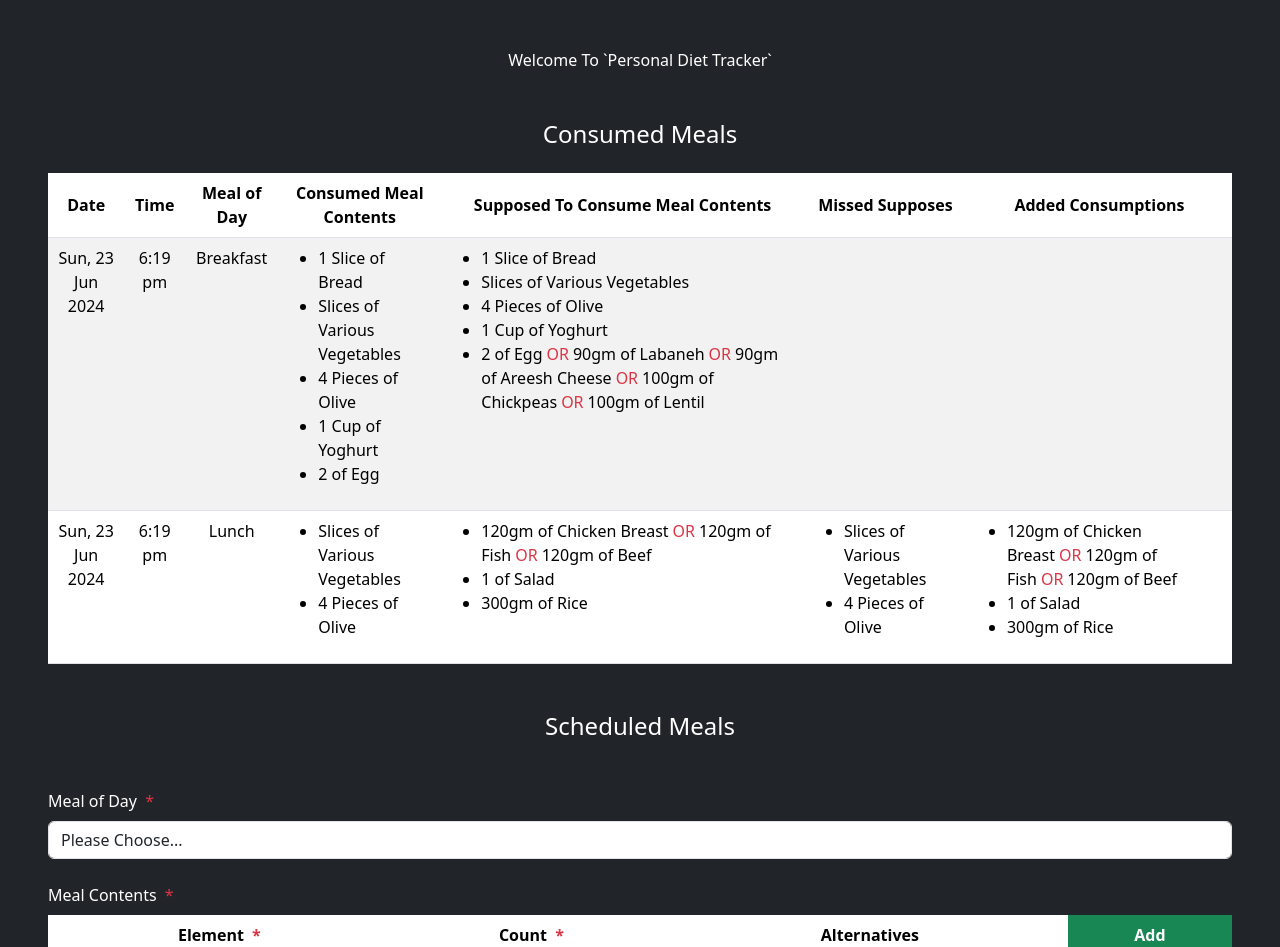
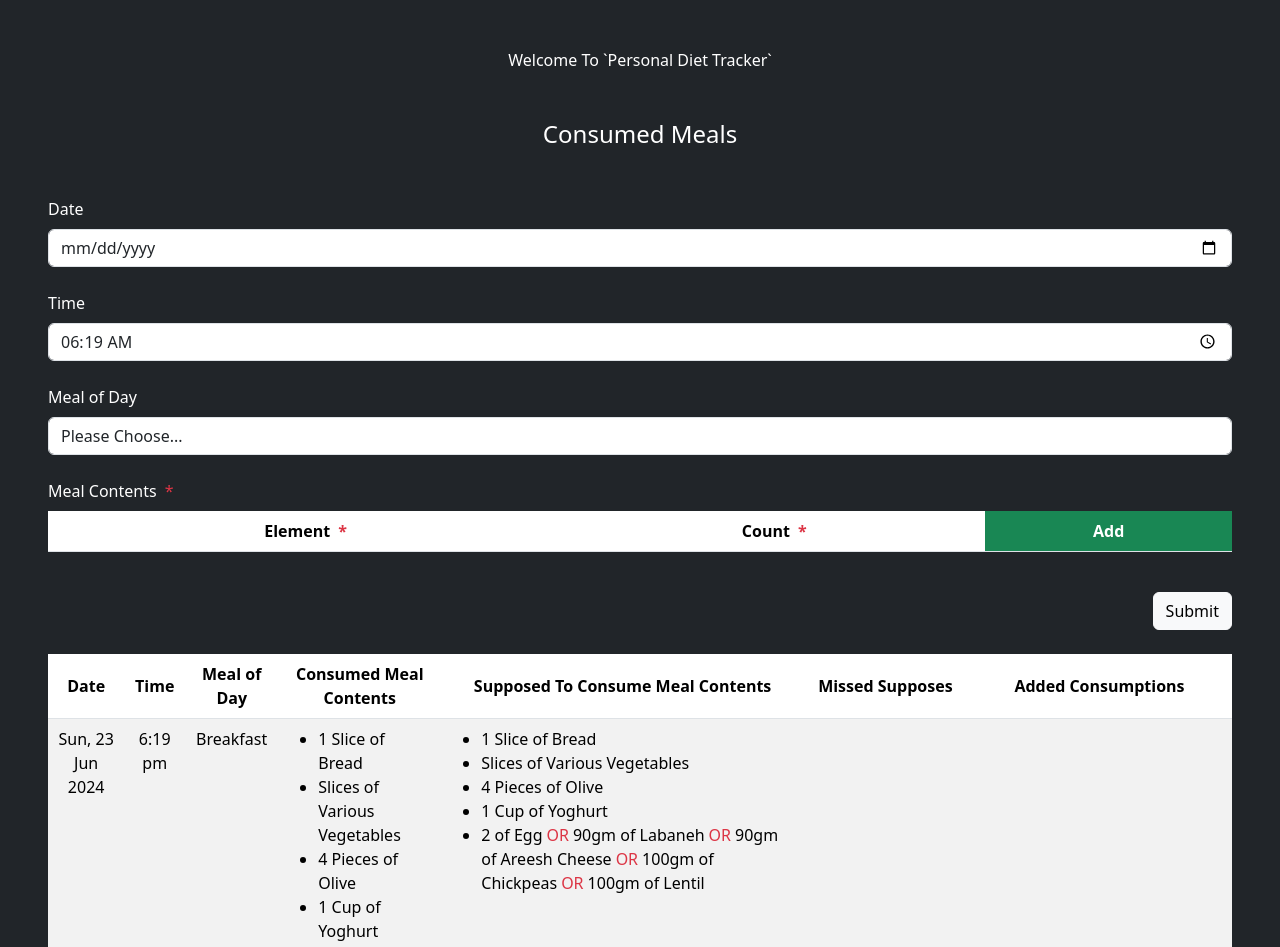
Before and after one commit to makkahwi/heal-tracker, a React (Create React App) app: page / in a window 1280 px wide. Shown: the top 947 px of the page. Built offline with nearby package versions, Linux system fonts and the light colour scheme.

Commit message:
Build Consumption Insertion Form

```diff
--- a/src/Components/Form/index.tsx
+++ b/src/Components/Form/index.tsx
@@ -10,6 +10,7 @@ interface inputProps {
   label: string;
   required?: boolean;
   type?: string;
+  defaultValue?: any;
   options?: string[];
   inputs?: inputProps[];
 }
@@ -30,7 +31,20 @@ const Form = ({ inputs, onSubmit }: props) => {
         onSubmit(formValues);
       }}
     >
-      {inputs.map(({ name, label, type, options, inputs, required }, i) => (
+      {inputs.map(
+        (
+          {
+            name,
+            label,
+            type,
+            options,
+            inputs,
+            required,
+            defaultValue,
+            ...rest
+          },
+          i
+        ) => (
           <Fragment key={i}>
             <label className="form-label text-start w-100 mt-4">
               {label}
@@ -49,6 +63,8 @@ const Form = ({ inputs, onSubmit }: props) => {
                   }))
                 }
                 required={required}
+                defaultValue={defaultValue}
+                {...rest}
               >
                 <option>Please Choose...</option>
 
@@ -96,6 +112,7 @@ const Form = ({ inputs, onSubmit }: props) => {
                       {inputs?.map((input, y) => (
                         <td key={y}>
                           <input
+                            {...input}
                             name={input.name}
                             value={value[input.name]}
                             onChange={(e) =>
@@ -112,6 +129,7 @@ const Form = ({ inputs, onSubmit }: props) => {
                               }))
                             }
                             required={input.required}
+                            defaultValue={input.defaultValue}
                             className="form-control"
                           />
                         </td>
@@ -148,12 +166,15 @@ const Form = ({ inputs, onSubmit }: props) => {
                 }
                 className="form-control"
                 required={required}
+                defaultValue={defaultValue}
+                {...rest}
               />
             )}
           </Fragment>
-      ))}
+        )
+      )}
 
-      <button className="btn btn-light float-end mb-4" type="submit">
+      <button className="btn btn-light float-end my-4" type="submit">
         Submit
       </button>
     </form>
--- /dev/null
+++ b/src/Utils/consts.ts
@@ -0,0 +1,7 @@
+export const meals = [
+  "Breakfast",
+  "Light Meal",
+  "Drink",
+  "Lunch",
+  "Light Meal",
+];
--- a/src/Views/Consumption/index.tsx
+++ b/src/Views/Consumption/index.tsx
@@ -1,8 +1,10 @@
-import { useEffect, useState } from "react";
+import { Fragment, useEffect, useState } from "react";
 import * as consumptionAPI from "../../API/consumption";
 import MealView, { MealViewProps } from "../../Components/MealView";
 import PageSection from "../../Components/PageSection";
 import moment, { MomentInput } from "moment";
+import Form from "../../Components/Form";
+import { meals } from "../../Utils/consts";
 
 interface props {
   timestamp: MomentInput;
@@ -19,8 +21,41 @@ const Consumption = () => {
     setData(consumptionAPI.getAll());
   }, []);
 
+  const formInputs = [
+    {
+      name: "date",
+      label: "Date",
+      type: "date",
+      defaultValue: moment().format("yyyy-mm-dd"),
+    },
+    {
+      name: "time",
+      label: "Time",
+      type: "time",
+      defaultValue: moment().format("hh:mm"),
+    },
+    { name: "meal", label: "Meal of Day", type: "select", options: meals },
+    {
+      name: "contents",
+      label: "Meal Contents",
+      type: "dynamicList",
+      inputs: [
+        { name: "element", label: "Element", required: true },
+        { name: "count", label: "Count", required: true },
+      ],
+      required: true,
+    },
+  ];
+
+  const onSubmit = (values = {}) => {
+    console.log("Submitting", values);
+  };
+
   return (
     <PageSection title="Consumed Meals">
+      <Fragment>
+        <Form inputs={formInputs} onSubmit={onSubmit} />
+
         <table className="table table-responsive table-striped">
           <thead>
             <tr className="align-middle">
@@ -77,7 +112,8 @@ const Consumption = () => {
                             supposed.find((sup) => sup.element === element)
                               ?.element ||
                           count !==
-                          supposed.find((sup) => sup.element === element)?.count
+                            supposed.find((sup) => sup.element === element)
+                              ?.count
                       )
                       .map(({ element, count }, y) => (
                         <MealView count={count} element={element} key={y} />
@@ -111,6 +147,7 @@ const Consumption = () => {
             ))}
           </tbody>
         </table>
+      </Fragment>
     </PageSection>
   );
 };
--- a/src/Views/Schedule/index.tsx
+++ b/src/Views/Schedule/index.tsx
@@ -3,10 +3,10 @@ import * as scheduleAPI from "../../API/schedule";
 import MealView, { MealViewProps } from "../../Components/MealView";
 import PageSection from "../../Components/PageSection";
 import Form from "../../Components/Form";
+import { meals } from "../../Utils/consts";
 
 const Schedule = () => {
   const [data, setData] = useState<MealViewProps[][]>([]);
-  const meals = ["Breakfast", "Light Meal", "Drink", "Lunch", "Light Meal"];
 
   useEffect(() => {
     // scheduleAPI.getAll().then((res: MealViewProps[][]) => setData(res));
@@ -28,16 +28,16 @@ const Schedule = () => {
       inputs: [
         { name: "element", label: "Element", required: true },
         { name: "count", label: "Count", required: true },
-        {
-          name: "alternatives",
-          label: "Alternatives",
-          type: "dynamicList",
-          inputs: [
-            { name: "element", label: "Element", required: true },
-            { name: "count", label: "Count", required: true },
-          ],
-          required: false,
-        },
+        // {
+        //   name: "alternatives",
+        //   label: "Alternatives",
+        //   type: "dynamicList",
+        //   inputs: [
+        //     { name: "element", label: "Element", required: true },
+        //     { name: "count", label: "Count", required: true },
+        //   ],
+        //   required: false,
+        // },
       ],
       required: true,
     },
```
Lines whose indentation alone changed are shown as unchanged.
